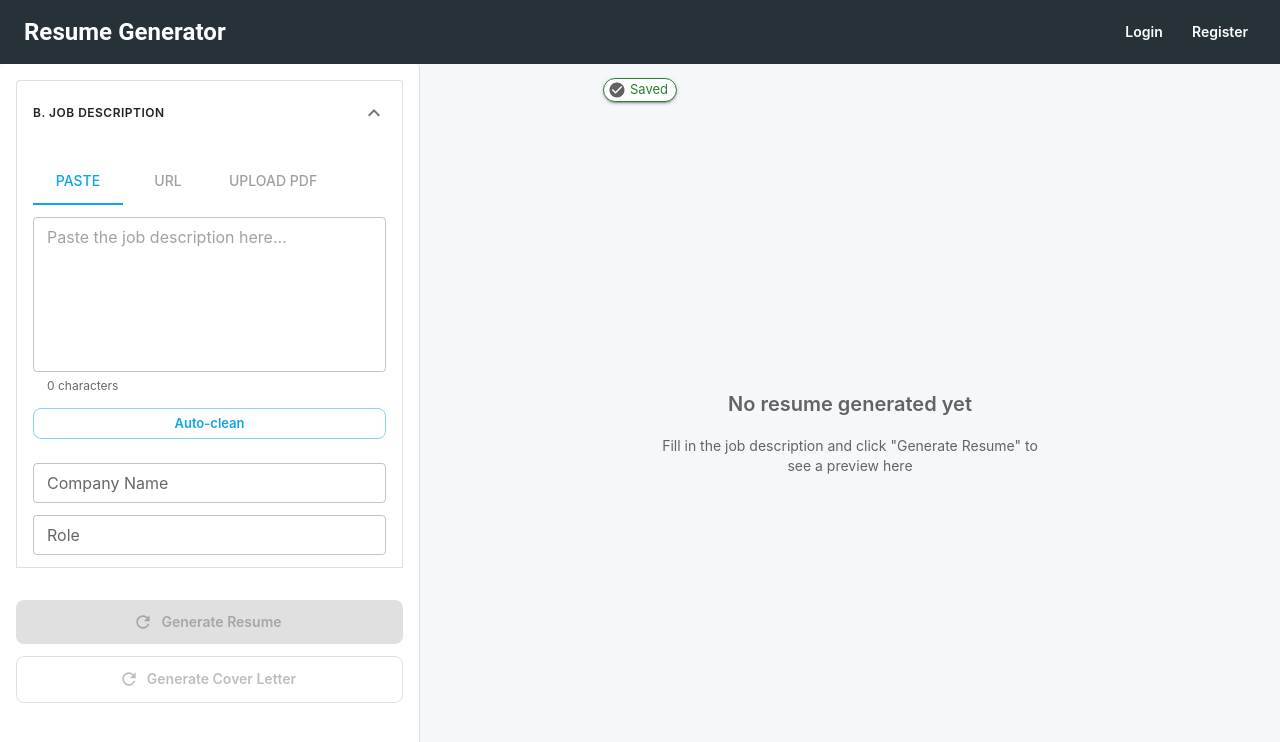
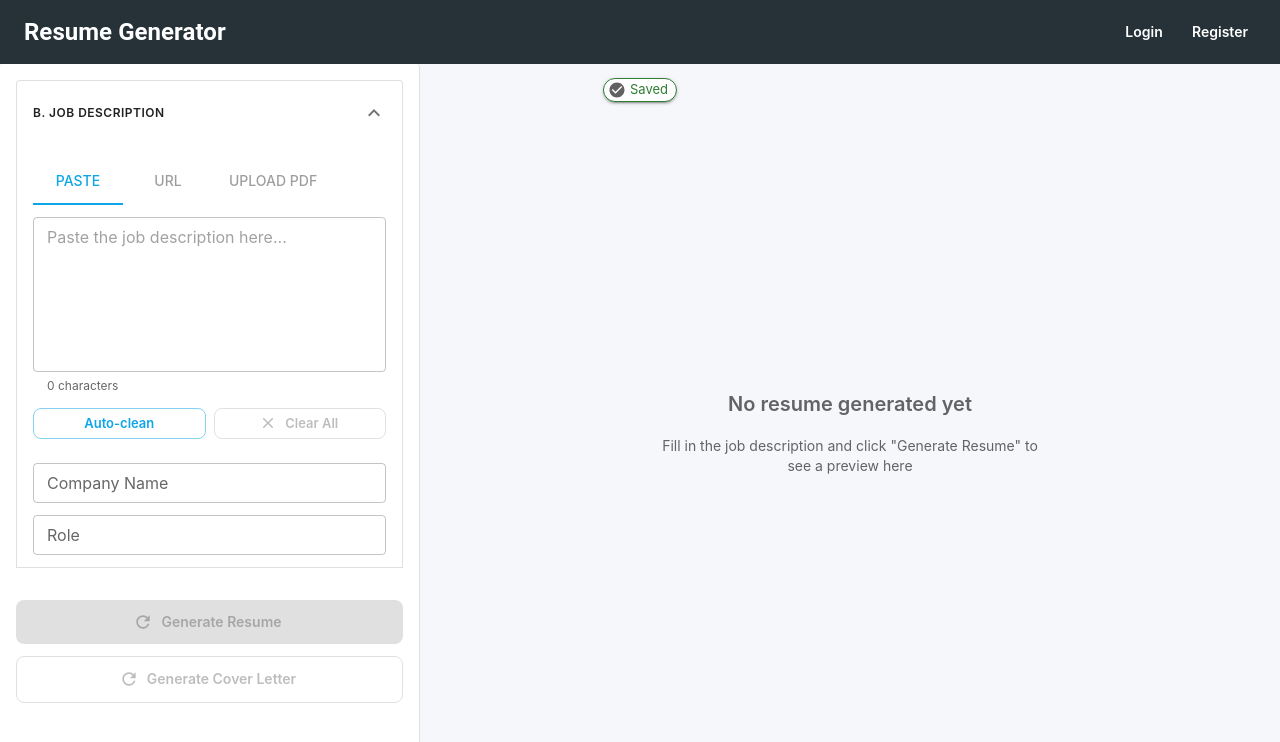
Before and after one commit to SoleDad402/CVCopilot, a React (Create React App) app in the folder frontend/: page / in a window 1280 px wide. Shown: the top 742 px of the page. Built offline with nearby package versions, Linux system fonts and the light colour scheme; no server answers.

Commit message:
Update Home.jsx

```diff
--- a/frontend/src/pages/Home.jsx
+++ b/frontend/src/pages/Home.jsx
@@ -45,7 +45,8 @@ import {
   Save as SaveIcon,
   Edit as EditIcon,
   Info as InfoIcon,
-  QuestionAnswer as QuestionAnswerIcon
+  QuestionAnswer as QuestionAnswerIcon,
+  Clear as ClearIcon
 } from '@mui/icons-material';
 import { useNavigate, useLocation } from 'react-router-dom';
 import { resumeService, coverLetterService, pollJobStatus } from '../services/api';
@@ -478,6 +479,7 @@ function Home() {
                       size="small"
                       helperText={`${jobDescription.length} characters`}
                     />
+                    <Stack direction="row" spacing={1}>
                       <Button
                         size="small"
                         variant="outlined"
@@ -489,9 +491,26 @@ function Home() {
                             .replace(/\n{3,}/g, '\n\n');
                           setJobDescription(cleaned);
                         }}
+                        sx={{ flex: 1 }}
                       >
                         Auto-clean
                       </Button>
+                      <Button
+                        size="small"
+                        variant="outlined"
+                        color="error"
+                        startIcon={<ClearIcon />}
+                        onClick={() => {
+                          setJobDescription('');
+                          setCompanyName('');
+                          setRole('');
+                        }}
+                        disabled={!jobDescription.trim() && !companyName.trim() && !role.trim()}
+                        sx={{ flex: 1 }}
+                      >
+                        Clear All
+                      </Button>
+                    </Stack>
                     <Stack direction="row" spacing={1} flexWrap="wrap" gap={1}>
                       {companyName && (
                         <Chip label={`Company: ${companyName}`} size="small" onDelete={() => setCompanyName('')} />
```
Lines whose indentation alone changed are shown as unchanged.
